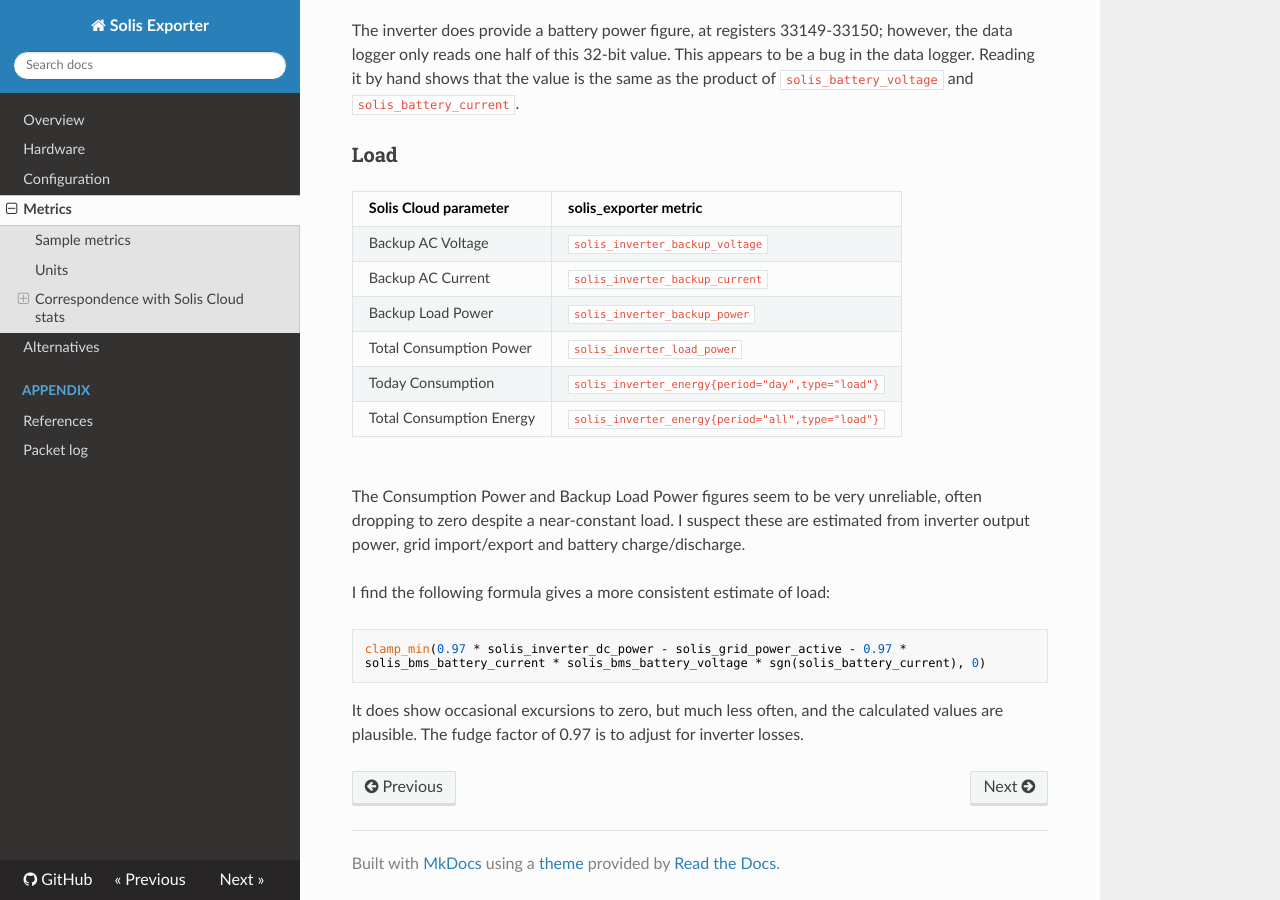
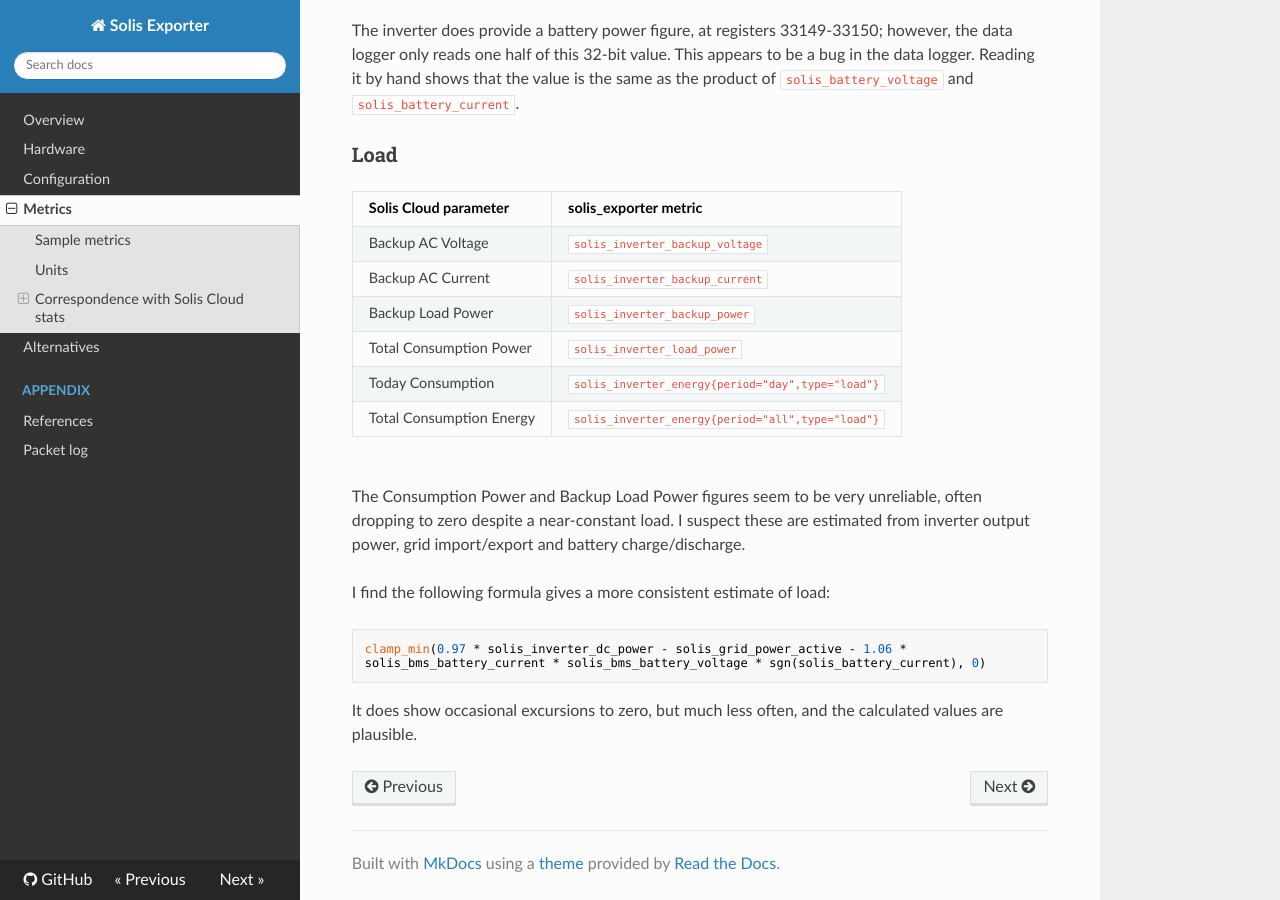
Before and after one commit to candlerb/solis_exporter, an MkDocs documentation site: the page built from docs/metrics/index.md, in a window 1280 px wide and 900 px high, scrolled down 4471 px. Built offline with MkDocs 1.6.1, drawn with Linux system fonts in a browser that asks for light colours; nearby versions of some CDN libraries.

Commit message:
Adjust fudge factors

````diff
--- a/docs/metrics/index.md
+++ b/docs/metrics/index.md
@@ -233,10 +233,9 @@ battery charge/discharge.
 I find the following formula gives a more consistent estimate of load:
 
 ```
-clamp_min(0.97 * solis_inverter_dc_power - solis_grid_power_active - 0.97 *
+clamp_min(0.97 * solis_inverter_dc_power - solis_grid_power_active - 1.06 *
 solis_bms_battery_current * solis_bms_battery_voltage * sgn(solis_battery_current), 0)
 ```
 
 It does show occasional excursions to zero, but much less often, and the
-calculated values are plausible.  The fudge factor of 0.97 is to adjust for
-inverter losses.
+calculated values are plausible.
````
